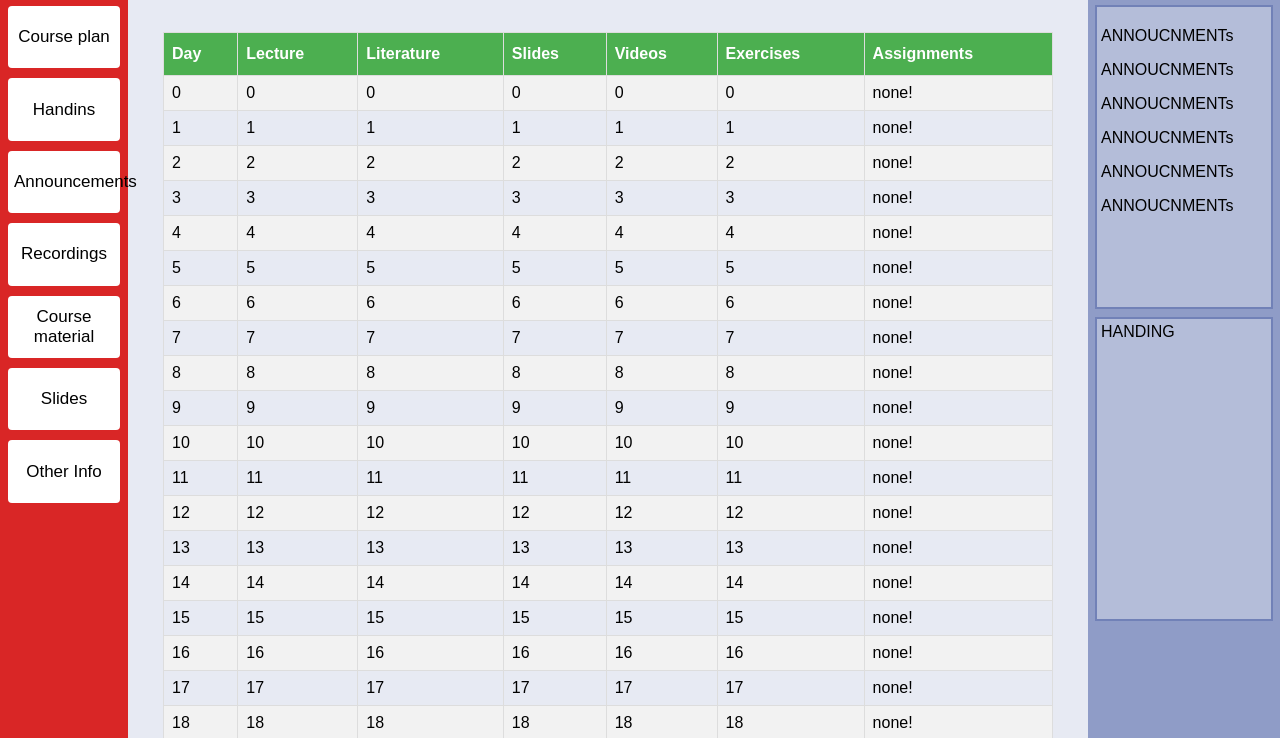
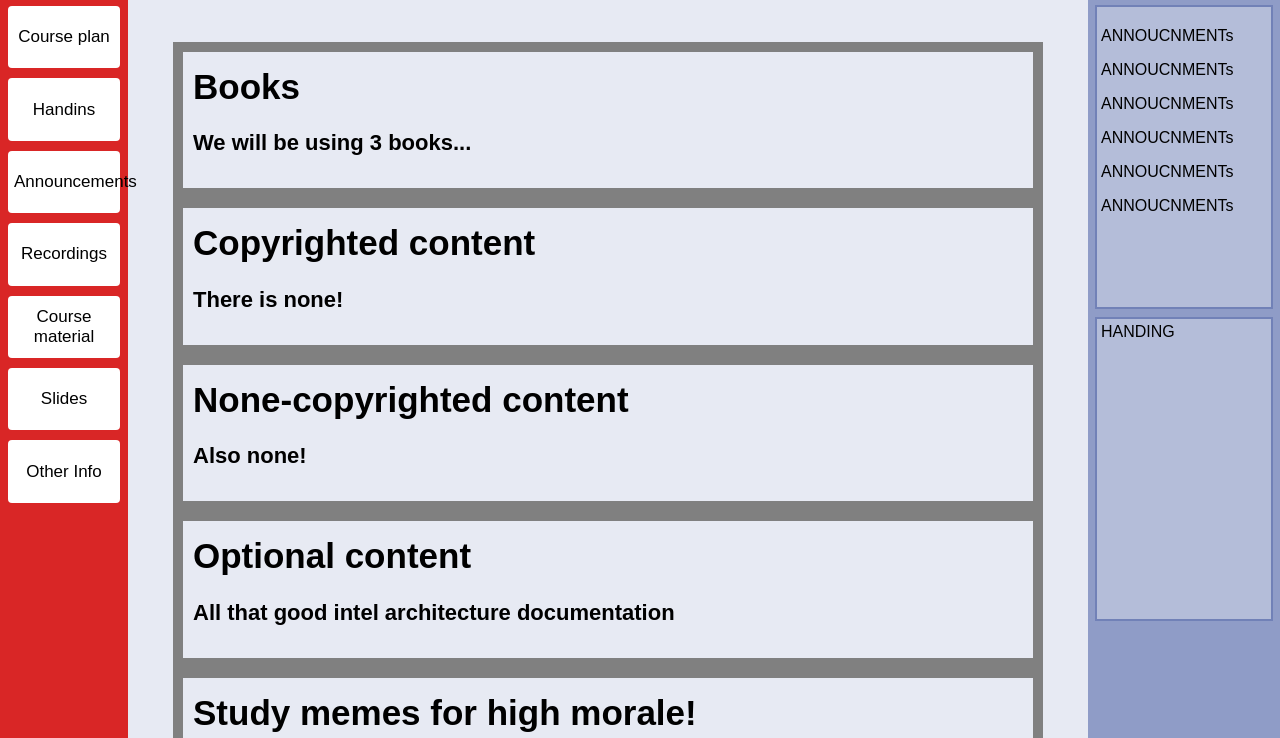
Before and after one commit to winrarr/hej, a plain HTML site: page courses/course1/course1.html in a window 1280 px wide. Both pictures are taken after a click on the button "Course material". Shown: the part 62-800 px from the top of the page. Drawn offline with Linux system fonts and the light colour scheme.

Commit message:
Added basic course material page, placeholder headers and text paragraphs

```diff
--- a/courses/course1/course1.html
+++ b/courses/course1/course1.html
@@ -47,12 +47,14 @@
                 <button onclick="alert('Open Handins');">Handins</button>
                 <button onclick="alert('Open announcements');">Announcements</button>
                 <button onclick="displayRecordings()">Recordings</button>
-                <button onclick="alert('Open course material');">Course material</button>
+                <button onclick="displayCourseMaterial();">Course material</button>
                 <button onclick="alert('Open Slides');">Slides</button>
                 <button onclick="displayOtherInfo()">Other Info</button>
             </div>
         </div>
-        <div id="content-container"></div>
+        <div id="content-container">
+
+        </div>
 
         <div class="sidenavcontainer2">
             <div class="sidenav2">
@@ -70,10 +72,6 @@
             </div>
         </div>
     </div>
-
-
-
-
 
     <footer>
         <div class="footeritem">
--- a/courses/course1/course1script.js
+++ b/courses/course1/course1script.js
@@ -112,6 +112,29 @@ function displayRecordings(){
     </div>`;
 }
 
+function displayCourseMaterial(){
+    reset();
+    container.innerHTML = `
+    <div id="course-material-grid">
+        <div id="course-material-items">
+        <h1 id="course-material-header">Books<\h1>
+        <p id="course-material-text">We will be using 3 books...<\p></div>
+        <div id="course-material-items">
+        <h1 id="course-material-header">Copyrighted content<\h1>
+        <p id="course-material-text">There is none!<\p></div>
+        <div id="course-material-items">
+        <h1 id="course-material-header">None-copyrighted content<\h1>
+        <p id="course-material-text">Also none!<\p></div>
+        <div id="course-material-items">
+        <h1 id="course-material-header">Optional content<\h1>
+        <p id="course-material-text">All that good intel architecture documentation<\p></div>
+        <div id="course-material-items">
+        <h1 id="course-material-header">Study memes for high morale!<\h1>
+        <p id="course-material-text"> Henlo
+        <a href="https://www.reddit.com/r/dankmemes/"> take me!<\a><\p></div>
+    </div>`;
+}
+
 
 function displayOtherInfo(){
     reset();
--- a/courses/course1/course1styles.css
+++ b/courses/course1/course1styles.css
@@ -34,7 +34,6 @@ body {
     background-color: var(--color-course1);
 }
 
-
 .sidenavcontainer {
     background-color: var(--color-course1);
 }
@@ -51,7 +50,6 @@ body {
     margin: 4px;
     padding: 4px;
 }
-
 
 .sidenavcontainer2 {
     background-color: var(--color-medium);
@@ -100,6 +98,28 @@ body {
     color: white;
 }
 
+#course-material-grid {
+    display: grid;
+    grid-template-columns: 100%;
+    background-color: var(--color-bck);
+    padding: 10px;
+}
+
+#course-material-items {
+    background-color: var(--color-bck);
+    padding: 10px;
+    border: 10px solid grey;
+}
+
+#course-material-header {
+    font-size: 35px;
+    margin-top: 5px;
+}
+
+#course-material-text {
+    font-size: 22px;
+}
+
 #other-info {
     display: grid;
     grid-template-columns: 33% 33% 33%;
```
